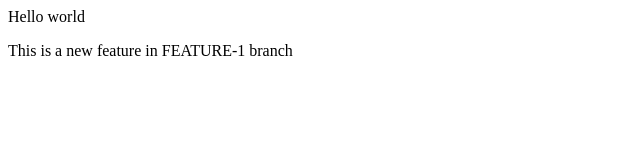
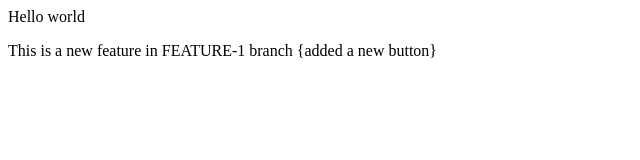
Before and after one commit to GulamSabauddin/Local-repo, a plain HTML site: page index.html in a window 1280 px wide. Shown: the whole page, without its empty margins (0-640 px from the left). Drawn offline with Linux system fonts and the light colour scheme.

```diff
--- a/index.html
+++ b/index.html
@@ -1,2 +1,2 @@
 <p>Hello world</p>
-<p>This is a new feature in FEATURE-1 branch</p>
+<p>This is a new feature in FEATURE-1 branch {added a new button}</p>
```
